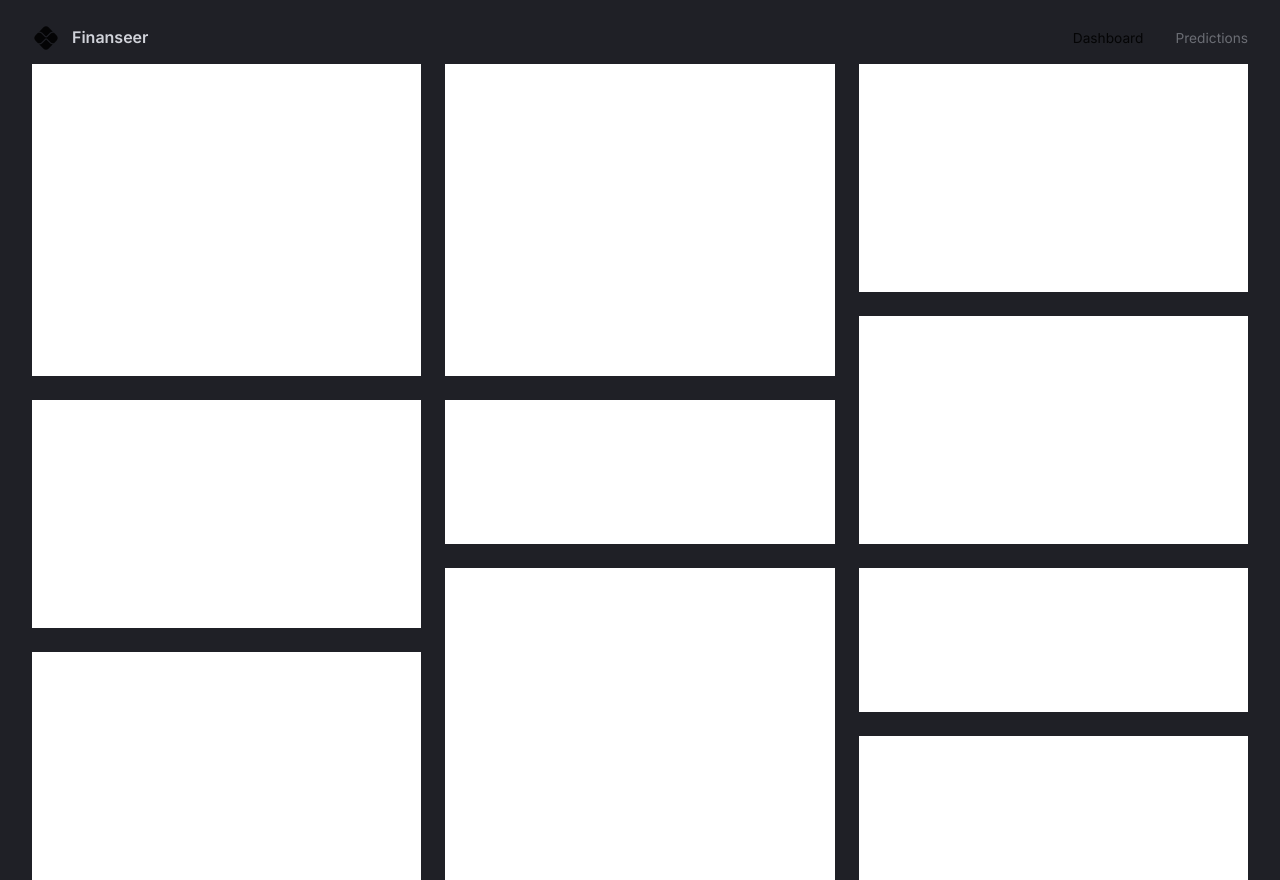
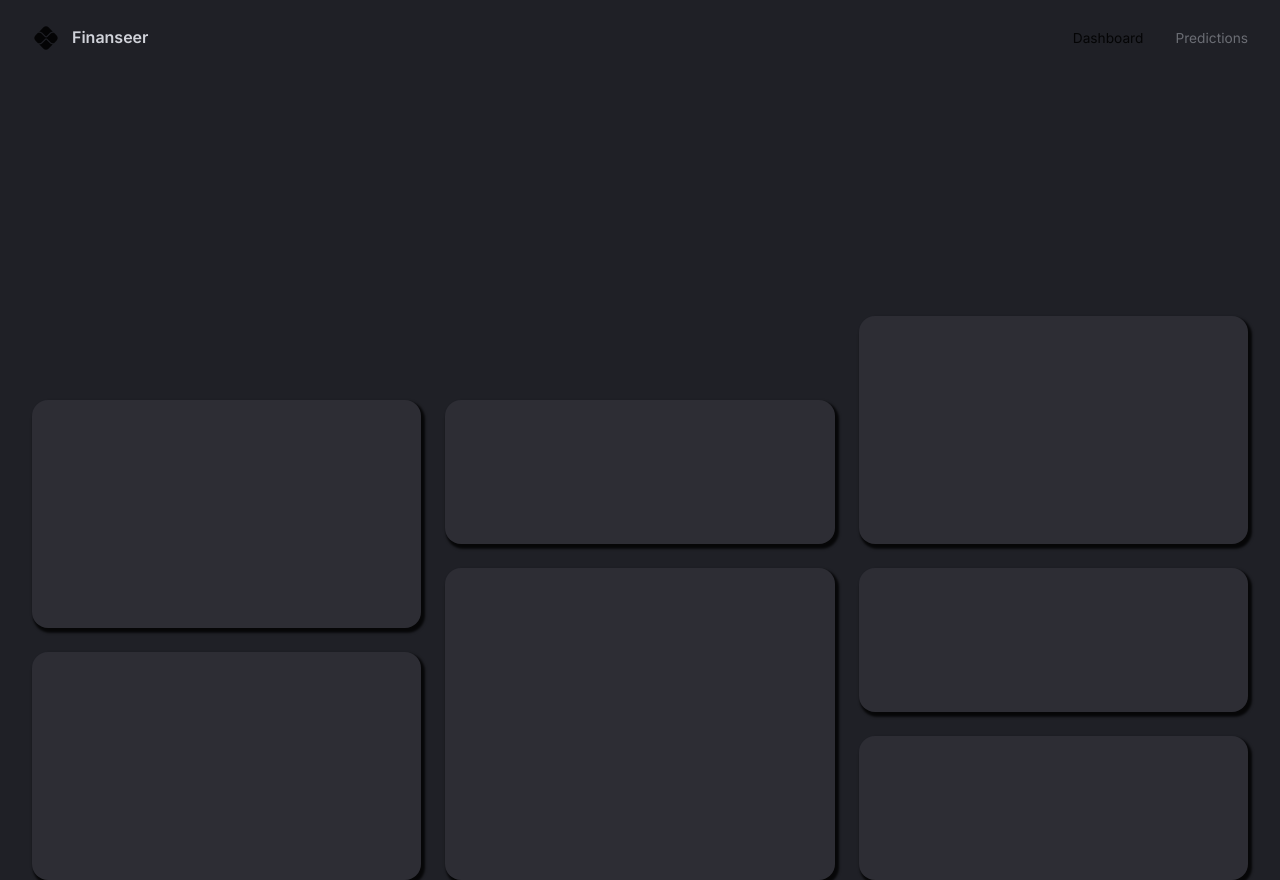
Before and after one commit to mrigangka2003/FinanceDashboard, a React (Vite) app in the folder client/: page / in a window 1280 px wide. Built offline with nearby package versions, Linux system fonts and the light colour scheme.

Commit message:
designing dashboard layout

```diff
--- /dev/null
+++ b/client/src/components/DashboardBox.tsx
@@ -0,0 +1,10 @@
+import { Box } from "@mui/material";
+import {styled} from "@mui/system";
+
+const DashboardBox = styled(Box)(({theme})=>({
+    backgroundColor : theme.palette.background.light,
+    borderRadius: "1rem",
+    boxShadow:"0.15rem 0.2rem 0.15rem 0.1rem rgba(0,0,0,0.8)"
+}))
+
+export default DashboardBox ;
--- a/client/src/scenes/dashboard/Index.tsx
+++ b/client/src/scenes/dashboard/Index.tsx
@@ -1,5 +1,5 @@
-import { useTheme } from "@emotion/react"
 import { Box, useMediaQuery } from "@mui/material"
+import DashboardBox from "@/components/DashboardBox";
 
 type Props = {};
 
@@ -49,8 +49,7 @@
 `
 
 const Dashboard = (props: Props) => {
-  const isAboveMediumScreens = useMediaQuery("(min-width: 1200px)")
-  const {palette} = useTheme() ;
+  const isAboveMediumScreens = useMediaQuery("(min-width: 1100px)")
 
   return (
     <Box width="100%" height="100%" display="grid" gap="1.5rem"
@@ -68,16 +67,13 @@
           }
       }
     >
-      <Box bgcolor="#fff" gridArea="a"></Box>
-      <Box bgcolor="#fff" gridArea="b"></Box>
-      <Box bgcolor="#fff" gridArea="c"></Box>
-      <Box bgcolor="#fff" gridArea="d"></Box>
-      <Box bgcolor="#fff" gridArea="e"></Box>
-      <Box bgcolor="#fff" gridArea="f"></Box>
-      <Box bgcolor="#fff" gridArea="g"></Box>
-      <Box bgcolor="#fff" gridArea="h"></Box>
-      <Box bgcolor="#fff" gridArea="i"></Box>
-      <Box bgcolor="#fff" gridArea="j"></Box>
+      <DashboardBox gridArea="d"></DashboardBox>
+      <DashboardBox gridArea="e"></DashboardBox>
+      <DashboardBox gridArea="f"></DashboardBox>
+      <DashboardBox gridArea="g"></DashboardBox>
+      <DashboardBox gridArea="h"></DashboardBox>
+      <DashboardBox gridArea="i"></DashboardBox>
+      <DashboardBox gridArea="j"></DashboardBox>
     </Box>
   )
 }
```
Also changed, not shown: client/src/scenes/dashboard/Row1.tsx (added, +15 -0 lines), client/src/scenes/dashboard/Row2.tsx (added, +10 -0 lines), client/src/scenes/dashboard/Row3.tsx (added, +10 -0 lines). Lines whose indentation alone changed are shown as unchanged.
